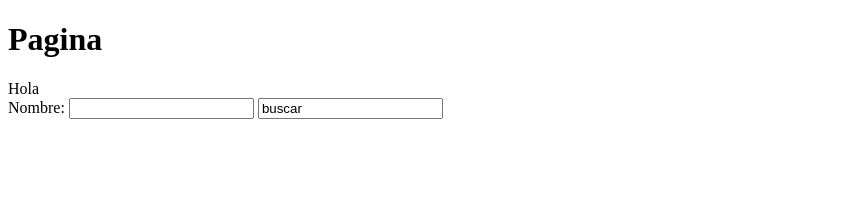
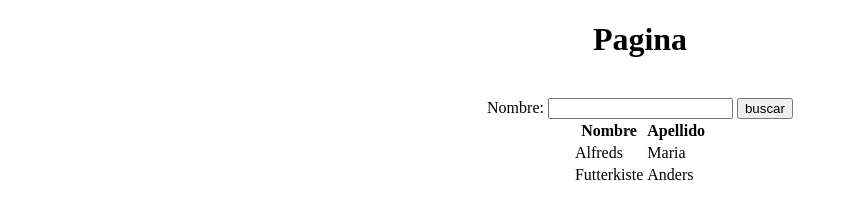
Before and after one commit to JoseChaverra-74/PersonalRepo, a plain HTML site: page index.html in a window 1280 px wide. Shown: the whole page, without its empty margins (0-848 px from the left). Drawn offline with Linux system fonts and the light colour scheme.

Commit message:
pagina con tabla

```diff
--- a/index.html
+++ b/index.html
@@ -1,13 +1,31 @@
 <!DOCTYPE html>
 <head>
-    <h1>Pagina</h1>
+    <center>
+        <h1>Pagina</h1>
+    </center>
 </head>
 <body>
-    Hola
-    <br/>
-    <label>Nombre:</label>
-    <input type:"text"/>
-    <input type:"submit" value="buscar"/>
-    <br/>
+    <center>
+        <br/>
+        <label>Nombre:</label>
+        <input type="text"/>
+        <input type="submit" value="buscar"/>
+        <br/>
+
+        <table>
+    <tr>
+        <th>Nombre</th>
+        <th>Apellido</th>
+    </tr>
+    <tr>
+        <td>Alfreds</td>
+        <td>Maria</td>
+    </tr>
+    <tr>
+        <td>Futterkiste</td>
+        <td>Anders</td>
+    </tr>
+        </table>
+    </center>
 </body>
 </html>
```
